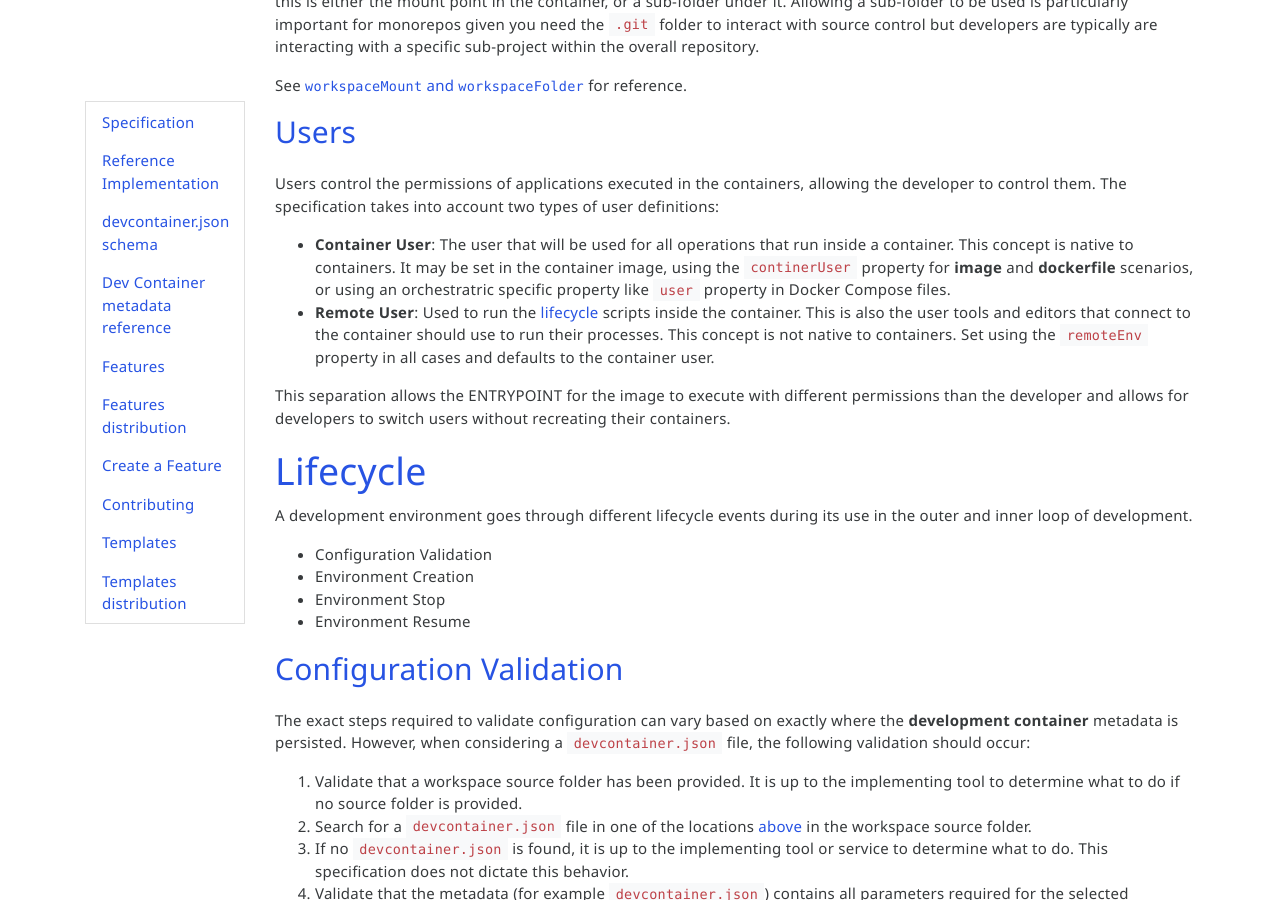
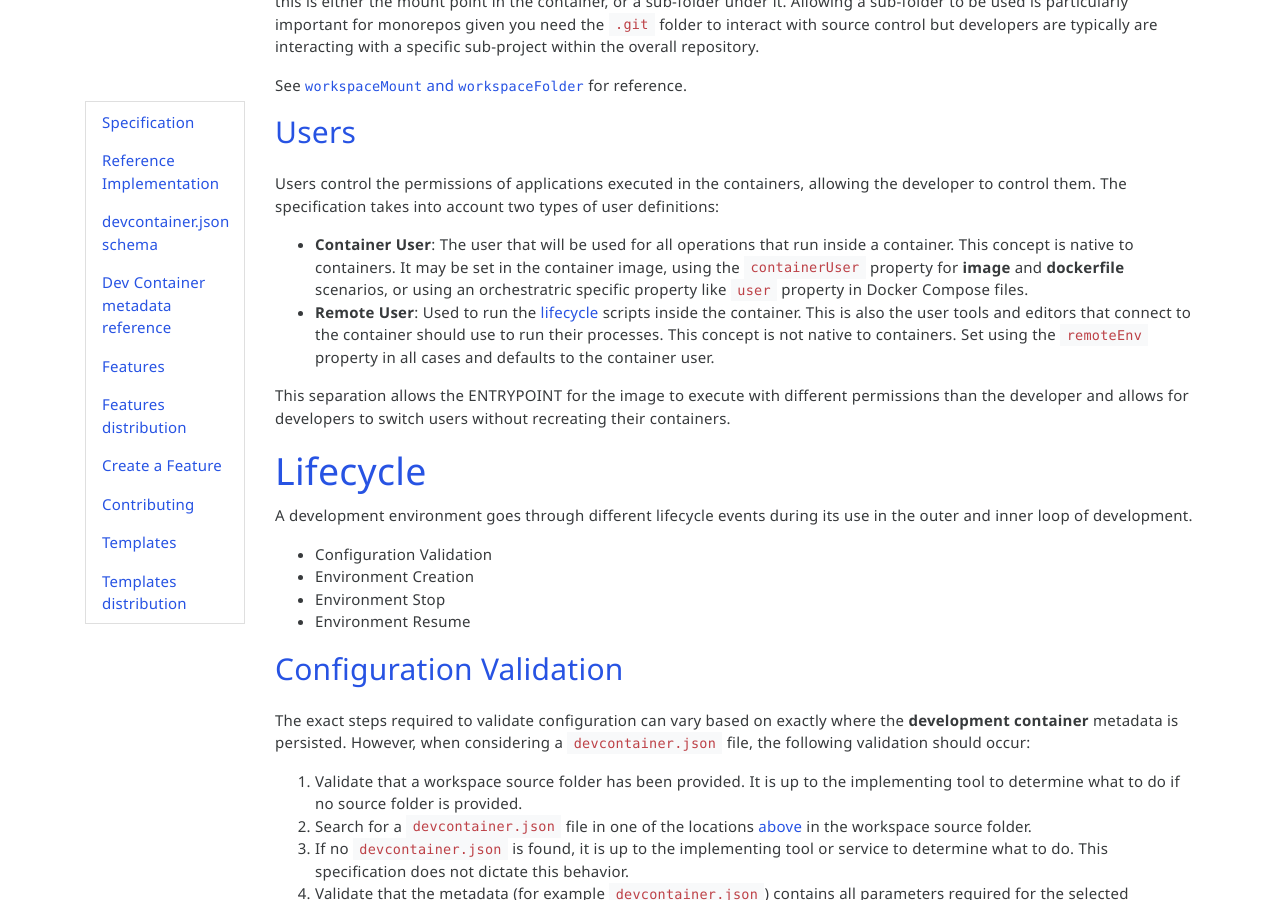
Before and after one commit to devcontainers/devcontainers.github.io, a Jekyll site: the page built from _implementors/spec.md, in a window 1280 px wide and 900 px high, scrolled down 6288 px. Built offline with Jekyll 4.4.1, drawn with Linux system fonts in a browser that asks for light colours; nearby versions of some CDN libraries; comment, search, counter and statistics services are not loaded.

Commit message:
fix: correct typo

```diff
--- a/_implementors/spec.md
+++ b/_implementors/spec.md
@@ -178,7 +178,7 @@ See [`workspaceMount` and `workspaceFolder`](../json_reference#image-specific) f
 
 Users control the permissions of applications executed in the containers, allowing the developer to control them. The specification takes into account two types of user definitions:
 
-* **Container User**: The user that will be used for all operations that run inside a container. This concept is native to containers. It may be set in the container image, using the `continerUser` property for  **image** and **dockerfile** scenarios, or using an orchestratric specific property like `user` property in Docker Compose files.
+* **Container User**: The user that will be used for all operations that run inside a container. This concept is native to containers. It may be set in the container image, using the `containerUser` property for  **image** and **dockerfile** scenarios, or using an orchestratric specific property like `user` property in Docker Compose files.
 * **Remote User**: Used to run the [lifecycle](#lifecycle) scripts inside the container. This is also the user tools and editors that connect to the container should use to run their processes. This concept is not native to containers. Set using the `remoteEnv` property in all cases and defaults to the container user.
 
 This separation allows the ENTRYPOINT for the image to execute with different permissions than the developer and allows for developers to switch users without recreating their containers.
```
